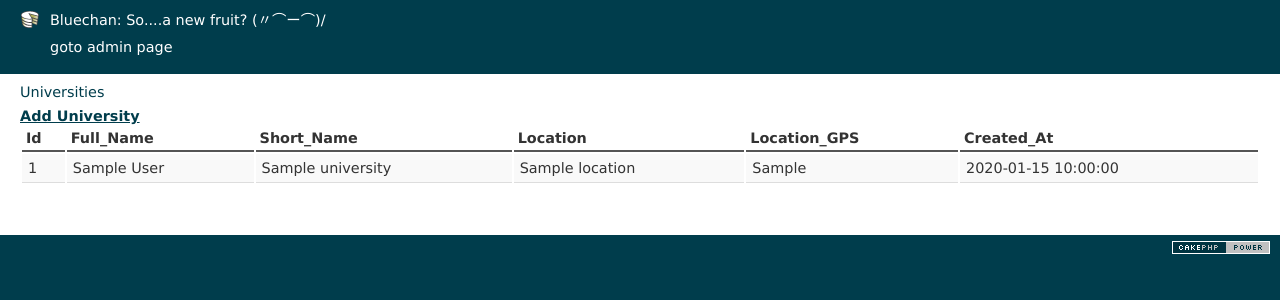
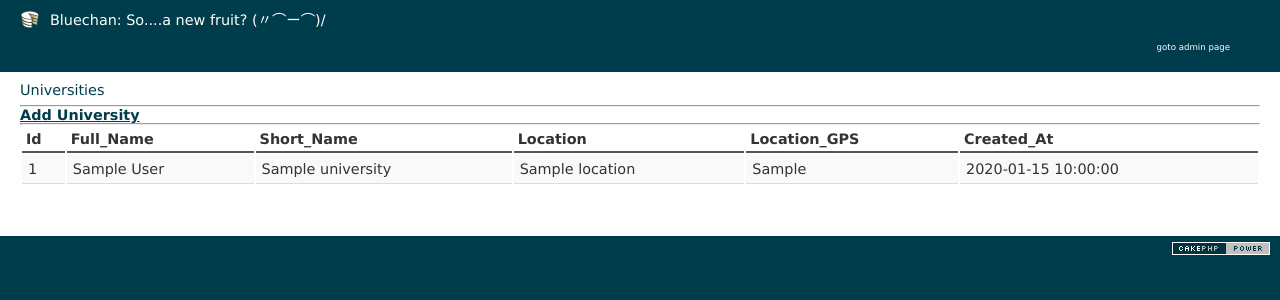
Before and after one commit to Ehrlick/bluechan, a CakePHP app: the page made by app/View/Universities/admin_index.ctp in a window 1280 px wide. Shown: the top 300 px of the page. Run offline with PHP 8.4 and a stand-in for CakePHP, Linux system fonts and the light colour scheme; the template is opened without the code that fills it: most values are stand-ins (such as "Sample title", 1, 10 or a date in 2020); data that the repository does not hold is empty; some libraries are stand-ins or nearby versions.

Commit message:
some changes on looks

```diff
--- a/app/View/Universities/admin_index.ctp
+++ b/app/View/Universities/admin_index.ctp
@@ -1,6 +1,10 @@
 <h1>Universities</h1>
 
+<hr>
+
 <?php echo $this->Html->link('Add University', array('controller' => 'universities', 'action' => 'add')); ?>
+
+<hr>
 
 <table>
     <tr>
--- a/app/View/Universities/index.ctp
+++ b/app/View/Universities/index.ctp
@@ -1,4 +1,6 @@
 <h1>Select your University</h1>
+
+<hr>
 
 <table>
     <tr>
--- a/app/webroot/css/cake.admin.css
+++ b/app/webroot/css/cake.admin.css
@@ -103,6 +103,7 @@ p {
 	color: #fff;
 	padding: 0px 30px;
 	text-align: right;
+	font-size: 60%;
 }
 #header h4 a {
 	color: #fff;
--- a/app/webroot/css/cake.generic.css
+++ b/app/webroot/css/cake.generic.css
@@ -102,6 +102,8 @@ p {
 	background: #003d4c;
 	color: #fff;
 	padding: 0px 30px;
+	text-align: right;
+	font-size: 60%;
 }
 #header h4 a {
 	color: #fff;
```
